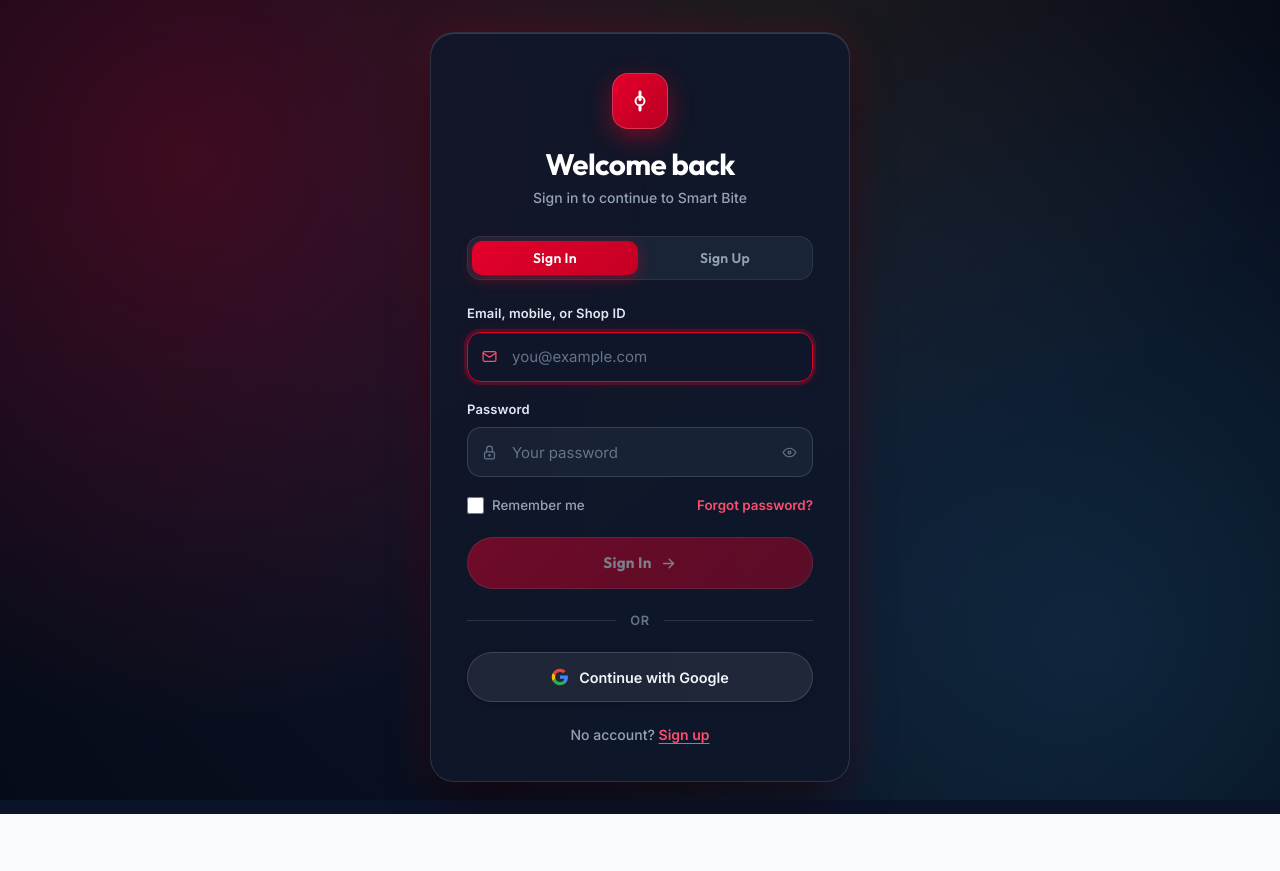
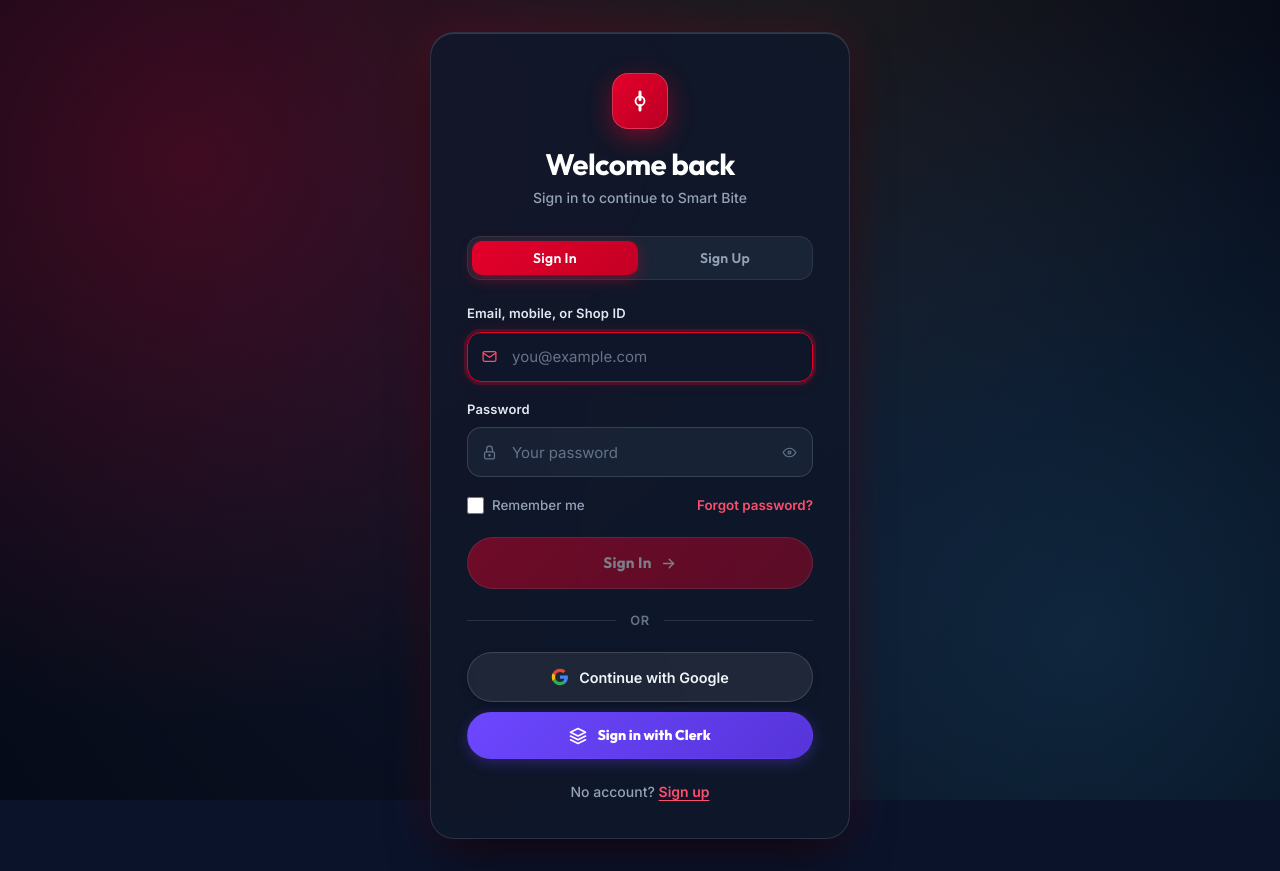
Before and after one commit to omgarkal359-gif/Smart-Bite, a React (Vite) app: page /login in a window 1280 px wide. Before the commit the page ends 814 px from the top, so only its background shows below. Built offline with nearby package versions, Linux system fonts and the light colour scheme; no server answers.

Commit message:
feat: connect Clerk authentication provider with UserButton and session sync

```diff
--- a/package.json
+++ b/package.json
@@ -10,6 +10,7 @@
     "preview": "vite preview"
   },
   "dependencies": {
+    "@clerk/clerk-react": "^5.61.9",
     "@supabase/supabase-js": "^2.107.0",
     "@tabler/icons-react": "^3.45.0",
     "canvas-confetti": "^1.9.4",
--- a/src/main.jsx
+++ b/src/main.jsx
@@ -1,12 +1,17 @@
 import React from 'react';
 import ReactDOM from 'react-dom/client';
+import { ClerkProvider } from '@clerk/clerk-react';
 import App from './App.jsx';
 import './styles/theme.css';
 import './styles/animations.css';
 import './styles/index.css';
 
+const PUBLISHABLE_KEY = import.meta.env.VITE_CLERK_PUBLISHABLE_KEY || 'pk_test_bW9kZXJuLXJlZGVlci0yMS5jbGVyay5hY2NvdW50cy5kZXYk';
+
 ReactDOM.createRoot(document.getElementById('root')).render(
   <React.StrictMode>
-    <App />
+    <ClerkProvider publishableKey={PUBLISHABLE_KEY}>
+      <App />
+    </ClerkProvider>
   </React.StrictMode>,
 );
--- a/src/pages/LoginPage.jsx
+++ b/src/pages/LoginPage.jsx
@@ -5,6 +5,7 @@
   IconBrandGoogle, IconShieldCheck, IconBuildingStore
 } from '@tabler/icons-react';
 import { useNavigate } from 'react-router-dom';
+import { useUser, useClerk } from '@clerk/clerk-react';
 import { api } from '../api';
 import { supabase } from '../supabaseClient';
 import './LoginPage.css';
@@ -91,6 +92,48 @@
   const [resendTimer,    setResendTimer]    = useState(30);
 
   const navigate = useNavigate();
+
+  /* Clerk Authentication Hook */
+  const { user: clerkUser, isSignedIn: isClerkSignedIn } = useUser();
+  const { openSignIn, openSignUp } = useClerk();
+
+  /* ── Sync Clerk User Session ── */
+  useEffect(() => {
+    if (isClerkSignedIn && clerkUser) {
+      async function syncClerkUser() {
+        try {
+          setIsLoading(true);
+          const email = clerkUser.primaryEmailAddress?.emailAddress || clerkUser.emailAddresses[0]?.emailAddress;
+          const phone = clerkUser.primaryPhoneNumber?.phoneNumber;
+          const identifier = email || phone || clerkUser.id;
+          const fullName = clerkUser.fullName || clerkUser.firstName || 'Clerk Student';
+
+          const res = await api.googleLogin(identifier, fullName);
+          if (res.success) {
+            setIsLoading(false);
+            setIsSuccess(true);
+            const ud = {
+              role: res.user.role,
+              name: res.user.name,
+              id: res.user.username,
+              shopId: res.user.shopId || res.user.shopid,
+              timestamp: new Date().toISOString(),
+              rememberMe: true,
+            };
+            localStorage.setItem('sgu_user', JSON.stringify(ud));
+            setTimeout(() => {
+              setIsSuccess(false);
+              redirectByRole(ud.role, ud.shopId);
+            }, 1000);
+          }
+        } catch (err) {
+          console.error('Clerk authentication sync error:', err);
+          setIsLoading(false);
+        }
+      }
+      syncClerkUser();
+    }
+  }, [isClerkSignedIn, clerkUser]);
 
   /* ── resend OTP timer countdown ── */
   useEffect(() => {
@@ -339,6 +382,42 @@
     </button>
   );
 
+  /* ── Shared: Clerk button ── */
+  const ClerkBtn = ({ label, isSignUp }) => (
+    <button
+      type="button"
+      onClick={() => isSignUp ? openSignUp() : openSignIn()}
+      disabled={isLoading || isSuccess}
+      style={{
+        width: '100%',
+        display: 'flex',
+        alignItems: 'center',
+        justifyContent: 'center',
+        gap: '10px',
+        padding: '12px',
+        borderRadius: '999px',
+        border: '1px solid rgba(108, 71, 255, 0.3)',
+        background: 'linear-gradient(135deg, #6C47FF, #5634D9)',
+        color: '#FFFFFF',
+        fontWeight: 800,
+        fontSize: '0.88rem',
+        cursor: 'pointer',
+        marginTop: '10px',
+        boxShadow: '0 4px 14px rgba(108, 71, 255, 0.3)',
+        transition: 'all 0.2s ease',
+        fontFamily: "'Outfit', sans-serif"
+      }}
+      aria-label={label}
+    >
+      <svg width="18" height="18" viewBox="0 0 24 24" fill="none" xmlns="http://www.w3.org/2000/svg">
+        <path d="M12 2L2 7L12 12L22 7L12 2Z" stroke="white" strokeWidth="2.2" strokeLinecap="round" strokeLinejoin="round"/>
+        <path d="M2 17L12 22L22 17" stroke="white" strokeWidth="2.2" strokeLinecap="round" strokeLinejoin="round"/>
+        <path d="M2 12L12 17L22 12" stroke="white" strokeWidth="2.2" strokeLinecap="round" strokeLinejoin="round"/>
+      </svg>
+      <span>{label}</span>
+    </button>
+  );
+
   /* ── Shared: spinner / check inside primary button ── */
   const BtnInner = ({ label }) => (
     <>
@@ -551,6 +630,7 @@
                 <div className="sb-divider" aria-hidden="true"><span>or</span></div>
 
                 <GoogleBtn label="Continue with Google" />
+                <ClerkBtn label="Sign in with Clerk" isSignUp={false} />
 
                 <p className="sb-switch">
                   No account?{' '}
@@ -641,6 +721,7 @@
                 <div className="sb-divider" aria-hidden="true"><span>or</span></div>
 
                 <GoogleBtn label="Sign up with Google" />
+                <ClerkBtn label="Sign up with Clerk" isSignUp={true} />
 
                 <p className="sb-switch">
                   Have an account?{' '}
--- a/src/pages/UserProfile.jsx
+++ b/src/pages/UserProfile.jsx
@@ -1,5 +1,6 @@
 import React, { useState, useEffect } from 'react';
 import { useNavigate } from 'react-router-dom';
+import { UserButton } from '@clerk/clerk-react';
 import { GlassCard } from '../components/ui/GlassCard';
 import { Button } from '../components/ui/Button';
 import { LogOut, User, Clock, ShoppingBag, ArrowRight, ExternalLink, CheckCircle } from 'lucide-react';
@@ -73,13 +74,17 @@
 
   return (
     <div className="profile-container page-transition">
-      <header className="glass-header menu-header">
+      <header className="glass-header menu-header" style={{ display: 'flex', justifyContent: 'space-between', alignItems: 'center' }}>
         <h1 className="heading-2">Profile</h1>
+        <div style={{ transform: 'scale(1.2)' }}>
+          <UserButton afterSignOutUrl="/login" />
+        </div>
       </header>
 
       <main className="profile-main">
         {/* User Info Card */}
-        <GlassCard className="profile-card user-info animate-stagger-item stagger-delay-1">
+        <GlassCard className="profile-card user-info animate-stagger-item stagger-delay-1" style={{ display: 'flex', alignItems: 'center', justifyContent: 'space-between' }}>
+          <div style={{ display: 'flex', alignItems: 'center', gap: 16 }}>
             <div className="avatar-placeholder">
               <User size={40} />
             </div>
@@ -89,6 +94,11 @@
               <span style={{ fontSize: '0.68rem', fontWeight: 800, padding: '2px 8px', borderRadius: 999, background: '#FFF1F2', color: '#FF3B5C', textTransform: 'uppercase', marginTop: 4, display: 'inline-block' }}>
                 Role: {userData?.role ? userData.role.toUpperCase() : 'STUDENT'}
               </span>
+            </div>
+          </div>
+
+          <div>
+            <UserButton afterSignOutUrl="/login" />
           </div>
         </GlassCard>
 
```
Also changed, not shown: 1 other file (tests, documents, lock files or other folders). Lines whose indentation alone changed are shown as unchanged.
